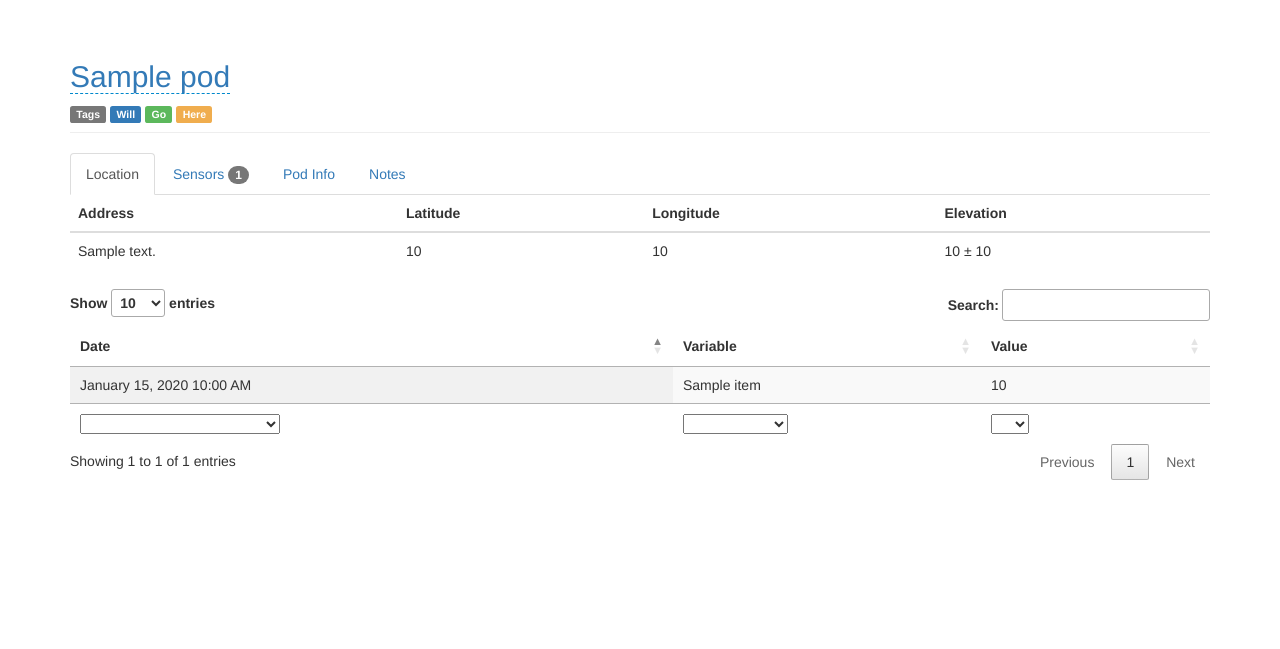
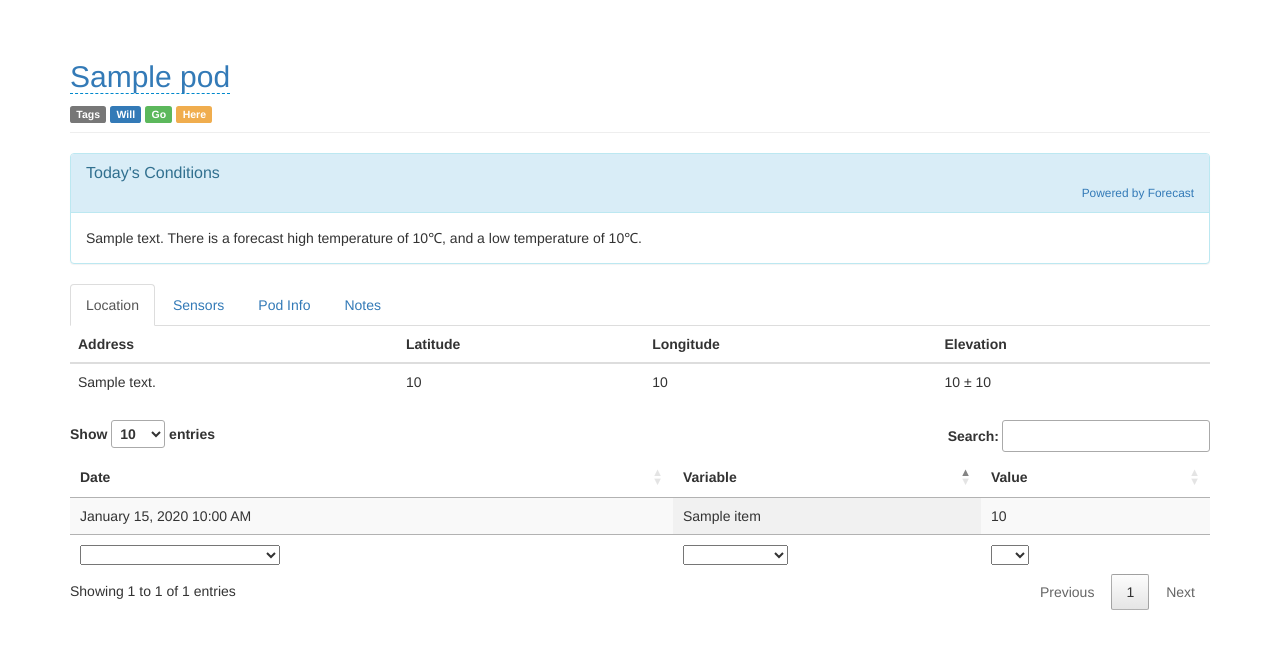
Before and after one commit to kcaylor/app, a Flask app: template app/templates/pod_info.html in a window 1280 px wide. Shown: the part 52-701 px from the top of the page. Run offline with Flask 2, Linux system fonts and the light colour scheme; the template is opened without the code that fills it: most values are stand-ins (such as "Sample title", 1, 10 or a date in 2020); some libraries are stand-ins or nearby versions.

Commit message:
new functionality: added forecast.io data for each pod_info page

```diff
--- a/app/static/js/pod_info.js
+++ b/app/static/js/pod_info.js
@@ -1,5 +1,6 @@
 /*global $, document */
 $.fn.editable.defaults.mode = 'inline';
+
 $('#notebook_name').editable({
     placement: "right",
     inputclass: "notebook_name",
@@ -7,9 +8,19 @@ $('#notebook_name').editable({
     }
 });
 
+// var nbkData = $('#notebook-data').data();
+
 $(document).ready(function () {
     'use strict';
-    var table = $('#data_table').DataTable();
+    var table = $('#data_table').DataTable({
+        "order": [ 1, 'asc' ],
+        // "data": nbkData.json,
+        // "columns": [
+        //     { "title" : "Date"},
+        //     { "title" : "Sensor", "class": "center"},
+        //     { "title" : "Value", "class": "center"}
+        // ]
+    });
 
     $("#data_table tfoot th").each(function (i) {
         var select = $('<select><option value=""></option></select>')
--- a/app/templates/pod_info.html
+++ b/app/templates/pod_info.html
@@ -32,15 +32,32 @@
     <span class="label label-success">Go</span>
     <span class="label label-warning">Here</span>
 </div>
+{% if forecast %}
+<div class="panel panel-info">
+  <div class="panel-heading">
+    <h3 class="panel-title">Today's Conditions</h3>
+      <div class="text-right">
+      <small ><a href="http://forecast.io/" target="_blank">Powered by Forecast</a>
+      </small>
+      </div>
+  </div>
+  <div class="panel-body">
+    {{ forecast.daily['data'][0]['summary'] }} There is a forecast high temperature of
+    {{ forecast.daily['data'][0]['apparentTemperatureMax']|round(1) }}&#8451;, and a low temperature of {{ forecast.daily['data'][0]['apparentTemperatureMin']|round(1) }}&#8451;.
+  </div>
+</div>
+{% endif %}
 <!-- Nav tabs -->
 <div>
 <ul class="nav nav-tabs" role="tablist">
   <li class="active"><a href="#Location" role="tab" data-toggle="tab">Location</a></li>
-  <li><a href="#Sensors" role="tab" data-toggle="tab">Sensors <span class="badge">{{ sensors|count }}</span></a></li>
+  <li><a href="#Sensors" role="tab" data-toggle="tab">Sensors</span></a></li>
   <li><a href="#Pod_Info" role="tab" data-toggle="tab">Pod Info</a></li>
   <li><a href="#Notes" role="tab" data-toggle="tab">Notes</a></li>
 </ul>
 </div>
+
+<meta id="notebook-data" data-json="{{json}}">
 
 <!-- Tab panes -->
 <div class="tab-content">
@@ -97,12 +114,19 @@
     </table>
   </div>
   <div class="tab-pane" id="Notes">
-    Some functionality here to add notes about each deployment.
+    <br>
+    Some functionality will be added here to let users create time-stamped notes related to each deployment.
+    <br>
+    <br>
+    <br>
   </div>
 </div>
 
-<div>
+<div id="data_display">
 {% if data %}
+<!-- Dynamic:
+<table id="data_table_dynamic" class="display"></table>
+ -->
 <table id="data_table" class="display">
 <thead>
     <tr>
@@ -123,8 +147,9 @@
 </tr>
 {% endfor %}
 </tbody>
-</ul>
+</table>
 {% else %}
 No data reported for this deployment
 {% endif %}
+</div>
 {% endblock %}
--- a/config.py
+++ b/config.py
@@ -10,6 +10,8 @@ class Config:
     PULSEPOD_MAIL_SENDER = 'PulsePod Admin <postmaster@pulsepod.io>'
     PULSEPOD_MAIL_SUBJECT_PREFIX = '[PulsePod] '
     PULSEPOD_ADMIN = os.environ.get('PULSEPOD_ADMIN')
+    FORECAST_API_KEY = os.environ.get('FORECAST_API_KEY')
+    FORECAST_URL = 'https://api.forecast.io/forecast/'
 
     @staticmethod
     def init_app(app):
```
Also changed, not shown: app/forecast.py (added, +22 -0 lines), app/main/views.py (+18 -5 lines).
